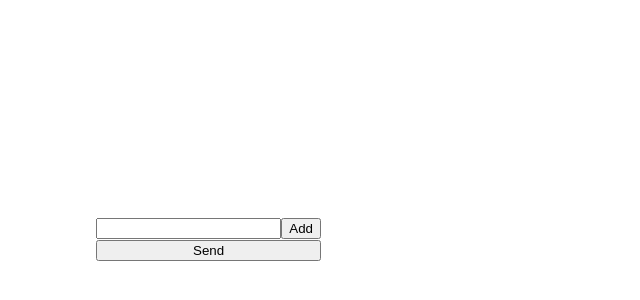
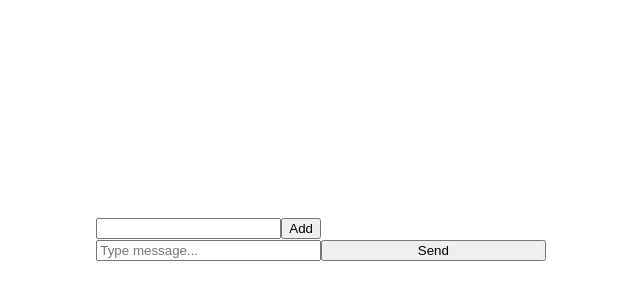
Before and after one commit to ayaosamaramadan/Planora, a Vue app in the folder frontend/: page / in a window 1280 px wide. Shown: the part 162-462 px from the top of the page, without its empty margins (319-959 px from the left). Built offline with nearby package versions, Linux system fonts and the light colour scheme.

Commit message:
use pinia for state management

```diff
--- a/frontend/package.json
+++ b/frontend/package.json
@@ -9,6 +9,7 @@
     "preview": "vite preview"
   },
   "dependencies": {
+    "pinia": "^3.0.4",
     "vue": "^3.5.28"
   },
   "devDependencies": {
--- a/frontend/src/App.vue
+++ b/frontend/src/App.vue
@@ -51,8 +51,11 @@ onMounted(() => {
 
 
   <!-- from compA to compB -->
-  <CompA @send-message="handleMessage" />
-  <CompB :msg="message" />
+  <CompA/>
+  <!-- @send-message="handleMessage"  -->
+
+  <CompB/>
+  <!-- :msg="message" -->
 </template>
 
 <style scoped></style>
--- a/frontend/src/components/CompA.vue
+++ b/frontend/src/components/CompA.vue
@@ -1,11 +1,19 @@
 <script setup>
+import { ref } from 'vue'
+import { useMessageStore } from '../store/index'
+
+const inputValue = ref('')
+const store = useMessageStore()
+
 const emit = defineEmits(['send-message'])
 
 const sendMessage = () => {
-  emit('send-message', 'Hello from A')
+    store.setMessage(inputValue.value)
+    inputValue.value = ''
 }
 </script>
 
 <template>
-  <button @click="sendMessage">Send</button>
+    <input v-model="inputValue" placeholder="Type message..." />
+    <button @click="sendMessage">Send</button>
 </template>
--- a/frontend/src/components/CompB.vue
+++ b/frontend/src/components/CompB.vue
@@ -1,9 +1,12 @@
 <script setup>
-const { msg } = defineProps(['msg'])
+
+import { useMessageStore } from '../store/index'
+
+const store = useMessageStore()
 </script>
 
 <template>
-  <h2 class="sty">{{ msg }}</h2>
+  <h2 class="sty">{{ store.message }}</h2>
 </template>
 
 <style scoped>
--- a/frontend/src/main.js
+++ b/frontend/src/main.js
@@ -2,5 +2,9 @@ import './assets/main.css'
 
 import { createApp } from 'vue'
 import App from './App.vue'
+import { createPinia } from 'pinia'
 
-createApp(App).mount('#app')
+const app = createApp(App)
+
+app.use(createPinia())
+app.mount('#app')
--- /dev/null
+++ b/frontend/src/store/index.js
@@ -0,0 +1,12 @@
+import { defineStore } from 'pinia'
+import { ref } from 'vue'
+
+export const useMessageStore = defineStore('message', () => {
+  const message = ref('')
+
+  const setMessage = (msg) => {
+    message.value = msg
+  }
+
+  return { message, setMessage }
+})
```
Also changed, not shown: 1 other file (tests, documents, lock files or other folders).
